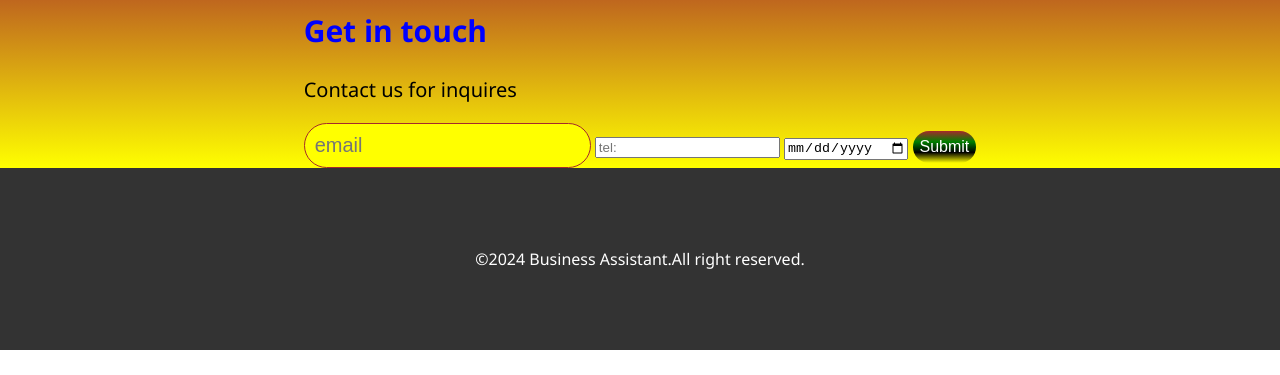
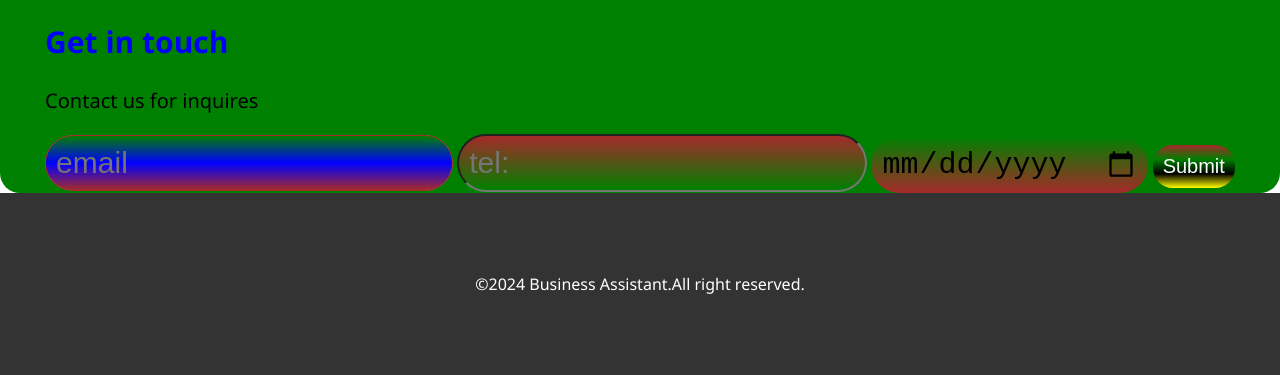
Before and after one commit to MIRACLEMUM/sunny16, a plain HTML site: page index.html in a window 1280 px wide. Shown: the part 743-1118 px from the top of the page. Before the commit the page ends 1093 px from the top, so only its background shows below. Drawn offline with Linux system fonts and the light colour scheme.

Commit message:
Update style.css

```diff
--- a/style.css
+++ b/style.css
@@ -36,7 +36,8 @@ main{
   flex-direction: column;
   align-items: center;
   box-shadow:0 2px 4px rgba(0, 0, 0, 0) ;
-  background-image: linear-gradient(green,brown,yellow);
+  background-color: green;
+  border-radius: 20px;
 
 
 
@@ -54,11 +55,26 @@ section p{
 }
 
 input[type="email"]{
-    font-size: 20px;
+    font-size: 30px;
     padding: 10px;
     border: 1px solid brown;
     border-radius: 30px;
-    background-color: yellow;
+    background-image: linear-gradient(green,blue,brown);
+    cursor: pointer;
+}
+input[type="date"]{
+    font-size: 30px;
+    padding: 10px;
+    border: 1px;
+    border-radius: 30px;
+    background-image: linear-gradient(green,brown);
+    text-decoration: none;
+}
+input[type="phone number"]{
+    font-size: 30px;
+    padding: 10px;
+    background-image: linear-gradient(brown,green);
+    border-radius:1em ;
 }
 
 
@@ -67,9 +83,9 @@ button{
     background-image: linear-gradient(brown,green,black,yellow);
     color: #fff;
     border: 7px;
-    padding: 7px;
-    font-size: medium;
-    border-radius: 30px;
+    padding: 10px;
+    font-size: 20px;
+    border-radius:20px ;
     cursor: pointer;
 
 }
```
